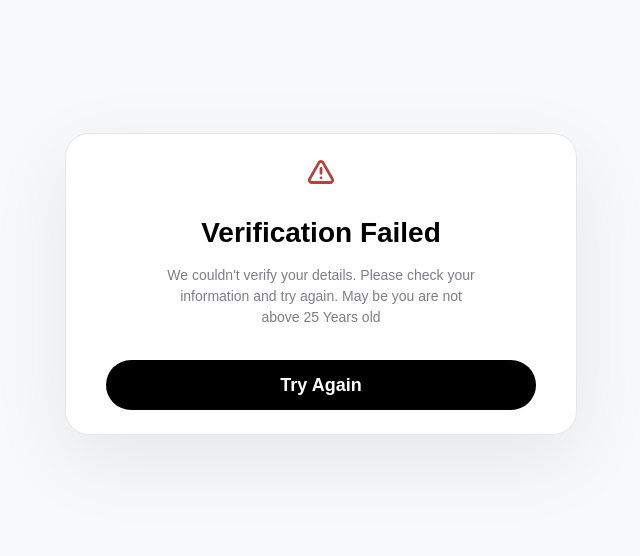
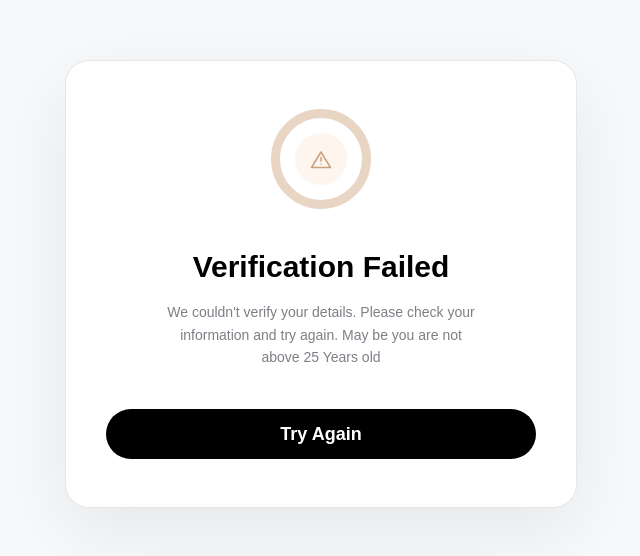
Before and after one commit to fivesprits-svg/fivesprits, a Next.js app: page /digilocker/verification-failed in a window 1280 px wide. Shown: the part 116-672 px from the top of the page, without its empty margins (319-959 px from the left). Built offline with nearby package versions, Linux system fonts and the light colour scheme; a web font is replaced by a local one.

Commit message:
refactor: verification failed UI updated as figma and added search icon in products page

```diff
--- a/src/features/customer-flow/components/navigation/mobile-header.tsx
+++ b/src/features/customer-flow/components/navigation/mobile-header.tsx
@@ -5,10 +5,12 @@ export function MobileHeader({
   title,
   subtitle,
   backHref,
+  isSearchEnabled = false,
 }: {
   title?: string;
   subtitle?: string;
   backHref?: string;
+  isSearchEnabled?: boolean;
 }) {
   const router = useRouter();
 
@@ -40,6 +42,21 @@ export function MobileHeader({
             </h3>
           )}
         </div>
+        {isSearchEnabled && (
+          <button
+            type="button"
+            aria-label="Search"
+            className="absolute right-6 grid size-9 cursor-pointer place-items-center text-gray-800 transition active:scale-95 md:right-10"
+          >
+            <Image
+              src="/customer-flow/icons/icon-search.svg"
+              alt="Search"
+              width={18}
+              height={18}
+              className="opacity-90"
+            />
+          </button>
+        )}
       </div>
     </header>
   );
--- a/src/features/customer-flow/sections/desktop/desktop-verification-failed-section.tsx
+++ b/src/features/customer-flow/sections/desktop/desktop-verification-failed-section.tsx
@@ -1,30 +1,42 @@
 "use client";
 import { useRouter } from "next/navigation";
 import { DesktopAuthPageLayout } from "@/features/customer-flow/components/ui/auth-page-layout";
-import { IconCircle } from "@/features/customer-flow/components/ui/icon-circle";
 
 export function DesktopVerificationFailedSection() {
   const router = useRouter();
 
   return (
     <DesktopAuthPageLayout>
-      <div className="customer-desktop-card flex flex-col items-center text-center">
-        <IconCircle
-          iconSrc="/customer-flow/icons/error.svg"
-          iconAlt="Warning"
-          iconWidth={28}
-          iconHeight={28}
-          variant="large"
-        />
-        <h1 className="customer-section-title mt-8">Verification Failed</h1>
-        <p className="customer-section-description mt-4 max-w-[320px]">
+      <div className="customer-desktop-card flex flex-col items-center px-10 py-12 text-center">
+        <div className="customer-icon-circle-lg flex items-center justify-center">
+          <div className="flex h-[52px] w-[52px] items-center justify-center rounded-full bg-[#fdf5ee]">
+            <svg
+              width="22"
+              height="22"
+              viewBox="0 0 22 22"
+              fill="none"
+              xmlns="http://www.w3.org/2000/svg"
+            >
+              <path
+                d="M11 4L20.5 19.5H1.5L11 4Z"
+                stroke="#c9a07e"
+                strokeWidth="1.5"
+                strokeLinejoin="round"
+              />
+              <path d="M11 9.5V13" stroke="#c9a07e" strokeWidth="1.5" strokeLinecap="round" />
+              <circle cx="11" cy="16" r="0.75" fill="#c9a07e" />
+            </svg>
+          </div>
+        </div>
+        <h1 className="customer-section-title mt-10 text-3xl">Verification Failed</h1>
+        <p className="customer-section-description mt-4 max-w-[320px] text-sm leading-relaxed">
           We couldn&apos;t verify your details. Please check your information and try again. May be
           you are not above 25 Years old
         </p>
         <button
           type="button"
           onClick={() => router.push("/digilocker")}
-          className="customer-continue-button mt-8 w-full"
+          className="customer-continue-button mt-10 w-full"
         >
           Try Again
         </button>
--- a/src/features/customer-flow/sections/mobile/mobile-products-section.tsx
+++ b/src/features/customer-flow/sections/mobile/mobile-products-section.tsx
@@ -26,6 +26,7 @@ export function MobileProductsSection() {
       <MobileHeader
         title={brand?.name ?? "Products"}
         backHref={`/brands?categoryId=${categoryId}`}
+        isSearchEnabled={true}
       />
       <main className="mx-auto w-full max-w-[390px] px-6 pt-5">
         <div className="grid grid-cols-2 gap-3">
--- a/src/features/customer-flow/sections/mobile/mobile-verification-failed-section.tsx
+++ b/src/features/customer-flow/sections/mobile/mobile-verification-failed-section.tsx
@@ -1,30 +1,42 @@
 "use client";
 import { useRouter } from "next/navigation";
 import { AuthPageLayout } from "@/features/customer-flow/components/ui/auth-page-layout";
-import { IconCircle } from "@/features/customer-flow/components/ui/icon-circle";
 
 export function MobileVerificationFailedSection() {
   const router = useRouter();
 
   return (
     <AuthPageLayout>
-      <div className="flex min-h-[80dvh] flex-col items-center justify-center px-6 text-center md:px-10">
-        <IconCircle
-          iconSrc="/customer-flow/icons/error.svg"
-          iconAlt="Warning"
-          iconWidth={28}
-          iconHeight={28}
-          variant="large"
-        />
-        <h1 className="customer-section-title mt-8 md:mt-10 md:text-3xl">Verification Failed</h1>
-        <p className="customer-section-description mt-4 max-w-[280px] md:mt-5 md:max-w-sm md:text-base">
+      <div className="flex min-h-[100dvh] flex-col items-center justify-center bg-[#f5f0eb] px-8 pt-16 pb-6 text-center">
+        <div className="customer-icon-circle-lg flex items-center justify-center">
+          <div className="flex h-[52px] w-[52px] items-center justify-center rounded-full bg-[#fdf5ee]">
+            <svg
+              width="22"
+              height="22"
+              viewBox="0 0 22 22"
+              fill="none"
+              xmlns="http://www.w3.org/2000/svg"
+            >
+              <path
+                d="M11 4L20.5 19.5H1.5L11 4Z"
+                stroke="#c9a07e"
+                strokeWidth="1.5"
+                strokeLinejoin="round"
+              />
+              <path d="M11 9.5V13" stroke="#c9a07e" strokeWidth="1.5" strokeLinecap="round" />
+              <circle cx="11" cy="16" r="0.75" fill="#c9a07e" />
+            </svg>
+          </div>
+        </div>
+        <h1 className="customer-section-title mt-10 text-[26px]">Verification Failed</h1>
+        <p className="customer-section-description mt-4 max-w-[280px] text-[13px] leading-relaxed">
           We couldn&apos;t verify your details. Please check your information and try again. May be
           you are not above 25 Years old
         </p>
         <button
           type="button"
           onClick={() => router.push("/digilocker")}
-          className="customer-continue-button mt-auto mb-10 w-full md:mb-12 md:max-w-sm"
+          className="customer-continue-button mt-auto mb-4 w-full"
         >
           Try Again
         </button>
```
